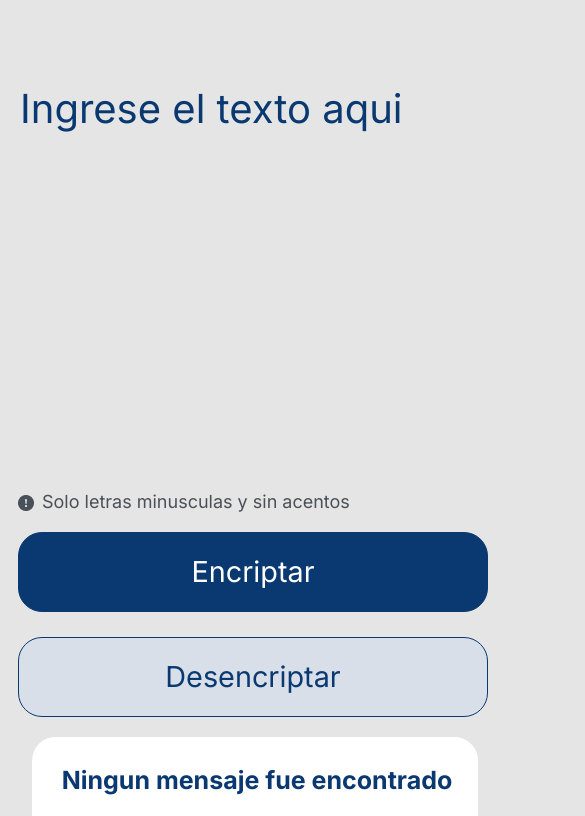
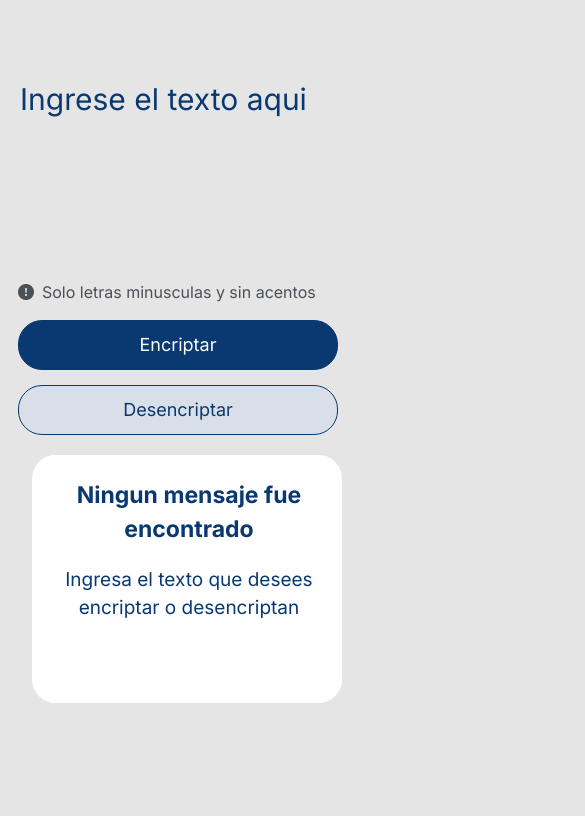
Before and after one commit to leocisternasa/encriptador, a plain HTML site: page index.html in a window 390 px wide. Shown: the part 114-930 px from the top of the page, 585 px wide, since content can reach past the window. After the commit the page ends 868 px from the top, so only its background shows below. Drawn offline with Linux system fonts and the light colour scheme.

Commit message:
fixin xs view

```diff
--- a/styles.css
+++ b/styles.css
@@ -301,7 +301,7 @@ main {
   }
   .text-area {
     margin-left: 0px;
-    font-size: 40px;
+    font-size: 30px;
     line-height: 48px;
     resize: none;
   }
@@ -313,18 +313,18 @@ main {
     margin-top: 0px;
   }
   .h-xs {
-    height: 500px;
+    height: 300px;
   }
   .btn-encriptar {
-    width: 470px;
-    height: 80px;
-    font-size: larger;
+    width: 320px;
+    height: 50px;
+    font-size: large;
   }
 
   .btn-desencriptar {
-    width: 470px;
-    height: 80px;
-    font-size: larger;
+    width: 320px;
+    height: 50px;
+    font-size: large;
     margin-left: 0px;
   }
 
@@ -332,7 +332,7 @@ main {
     flex-wrap: wrap;
     margin-left: 0px;
     margin-top: 0px;
-    gap: 25px;
+    gap: 15px;
   }
   .img-div {
     display: none;
@@ -340,13 +340,13 @@ main {
     margin-top: 100px;
   }
   .informacion {
-    font-size: 18px;
+    font-size: 16px;
     color: #495057;
     line-height: 0px;
     margin-top: 8px;
   }
   .mensaje {
-    width: 446px;
+    width: 310px;
     align-content: center;
     height: auto;
     overflow: hidden;
@@ -359,7 +359,7 @@ main {
   .parrafo-mensaje {
     margin-bottom: 0px;
     margin-top: 0px;
-    padding-top: 20px;
+    padding-top: 10px;
     padding-bottom: 0px;
   }
   .div-btn-copiar {
@@ -370,7 +370,8 @@ main {
     background-color: white;
   }
   .parrafo1 {
-    font-size: 25px;
+    font-size: 23px;
+    text-align: center;
   }
   .parrafo2 {
     font-size: 19px;
@@ -379,6 +380,13 @@ main {
     margin-bottom: 20px;
   }
   .logo {
-    height: 52px;
+    height: 42px;
+  }
+  .txt-encriptado {
+  }
+  .btn-copiar {
+    width: 300px;
+    height: 50px;
+    font-size: large;
   }
 }
```
